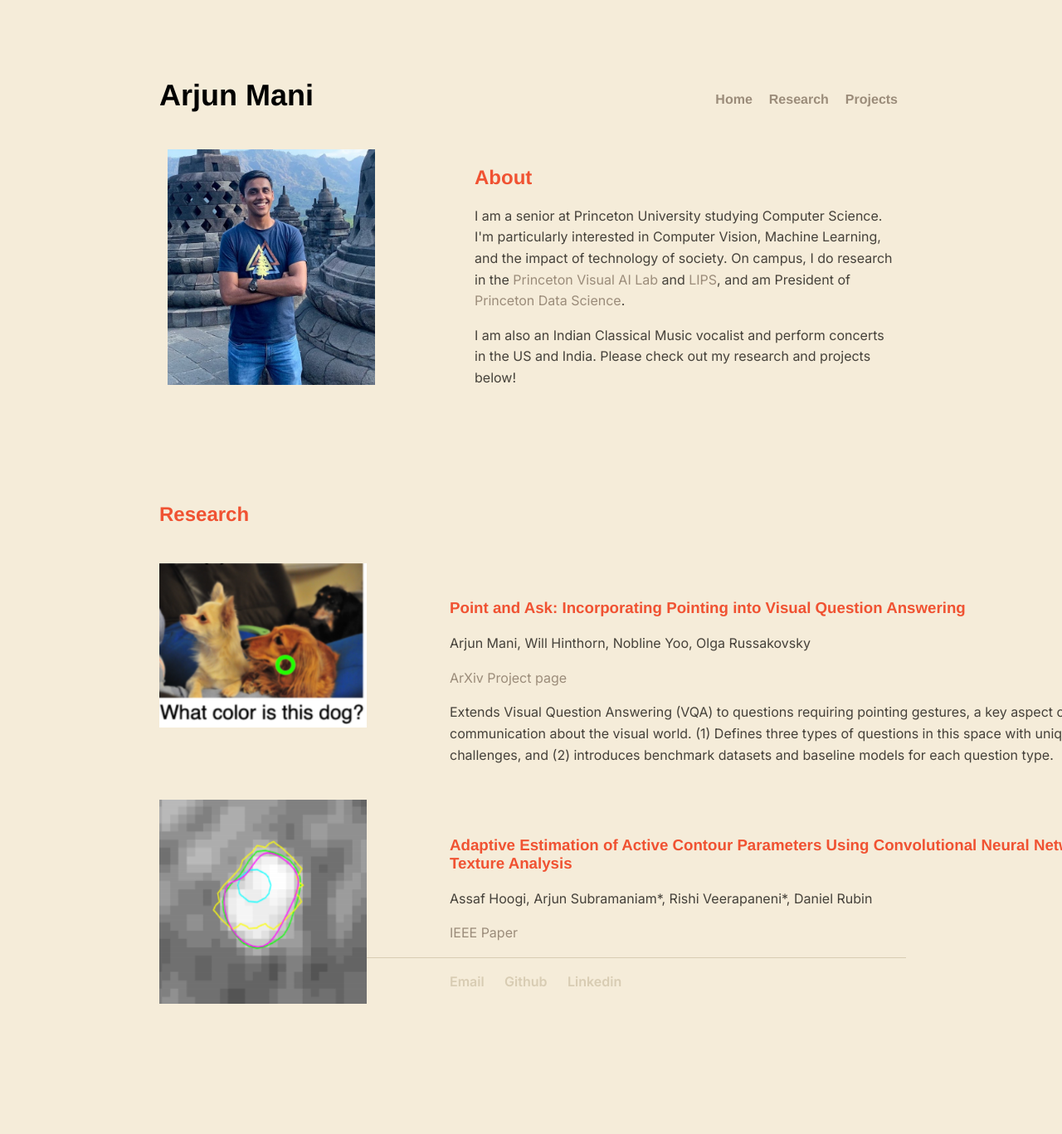
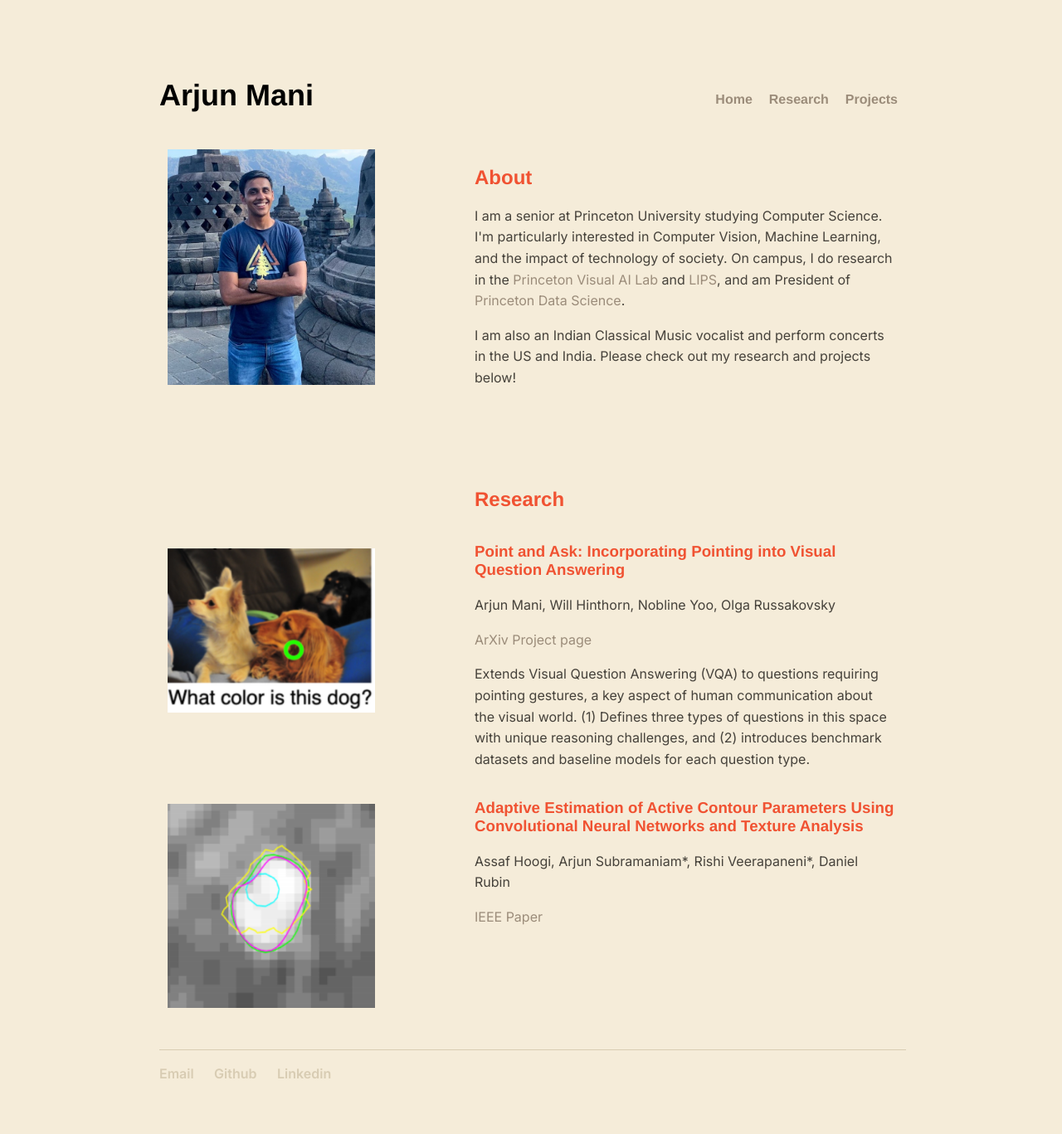
Before and after one commit to arjun-mani/arjun-mani.github.io, a Jekyll site: the page built from index.html, in a window 1280 px wide. Shown: the whole page at 83% size. Built offline with Jekyll 4.4.1, drawn with Linux system fonts in a browser that asks for light colours; some web fonts are replaced; before the commit the page ends 1260 px from its top, so only the background shows below that.

Commit message:
Update index.html

```diff
--- a/index.html
+++ b/index.html
@@ -19,26 +19,36 @@ title: Home
 </div>
 
 <div class="divTableRow">
-	<div class="divTableCell">&nbsp;</div>
-	<div class="divTableCell">&nbsp;</div>
+	<div class="divTableCell">
 	</div>
-
+	<div class="divTableCell">
+		<h2 id="Research">Research</h2>
 	</div>
 </div>
 
-
-<h2 id="Research">Research</h2>
+<div class="divTableRow">
+	<div class="divTableCell">
 		<img class="about" src="/imgs/pointing.png" class="propic" width="100%">
-<div class="about">
+	</div>
+	<div class="divTableCell">
 		<h3>Point and Ask: Incorporating Pointing into Visual Question Answering</h3>
 		<p>Arjun Mani, Will Hinthorn, Nobline Yoo, Olga Russakovsky</p>
 		<p><a href="#" target="_blank">ArXiv</a> <a href="https://hinthornw.github.io/pointingqa/" target="_blank">Project page</a></p>
 		<p>Extends Visual Question Answering (VQA) to questions requiring pointing gestures, a key aspect of human communication about the visual world. (1) Defines three types of questions in this space with unique reasoning challenges, and (2) introduces benchmark datasets and baseline models for each question type.</p>
 	</div>
+</div>
 
+<div class="divTableRow">
+	<div class="divTableCell">
 		<img class="about" src="/imgs/active_contour.png" class="propic" width="100%">
-<div class="about">
+	</div>
+	<div class="divTableCell">
 		<h3>Adaptive Estimation of Active Contour Parameters Using Convolutional Neural Networks and Texture Analysis</h3>
 		<p>Assaf Hoogi, Arjun Subramaniam*, Rishi Veerapaneni*, Daniel Rubin</p>
 		<p><a href="https://ieeexplore.ieee.org/document/7742396">IEEE Paper</p>
 	</div>
+</div>
+
+
+</div>
+</div>
```
Lines whose indentation alone changed are shown as unchanged.
